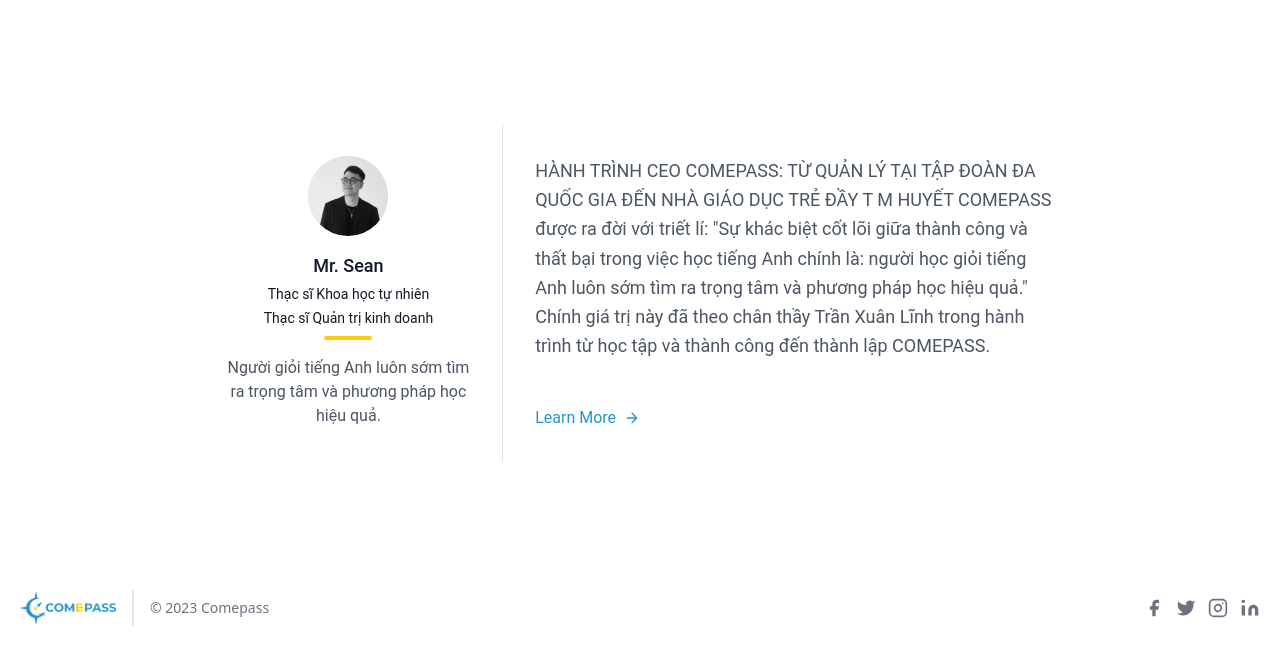
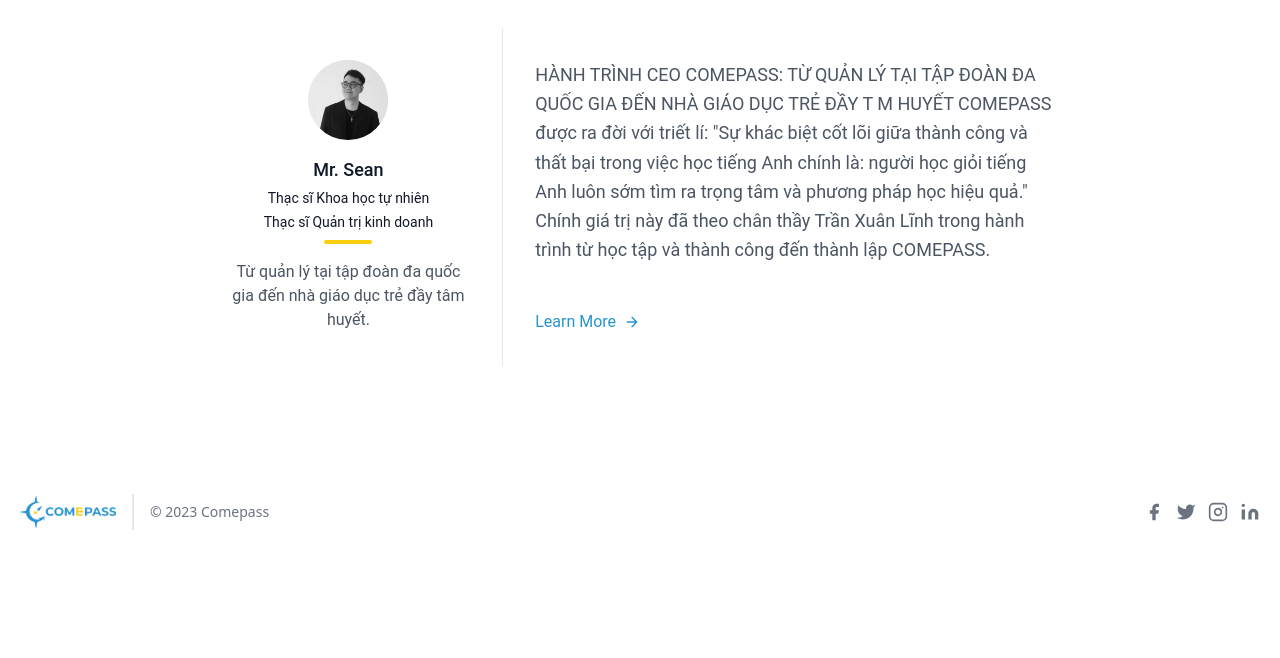
Before and after one commit to Zenotorith/project-comepass, a React (Vite) app: page /about-us in a window 1280 px wide. Shown: the part 2152-2810 px from the top of the page. After the commit the page ends 2714 px from the top, so only its background shows below. Built offline with nearby package versions, Linux system fonts and the light colour scheme.

Commit message:
modify Testimonials padding

```diff
--- a/src/components/About.tsx
+++ b/src/components/About.tsx
@@ -125,7 +125,7 @@
           </div>
         </div>
       </div>
-      <div className='container px-5 py-24 mx-auto flex flex-col'>
+      <div className='container px-5 pb-24 mx-auto flex flex-col'>
         <div className='lg:w-4/6 mx-auto'>
           <div className='flex flex-col sm:flex-row mt-10'>
             <div className='sm:w-1/3 text-center sm:pr-8 sm:py-8'>
@@ -138,7 +138,7 @@
                 <p className=' mt-1 text-gray-900 text-sm'>Thạc sĩ Khoa học tự nhiên</p>
                 <p className=' mt-1 text-gray-900 text-sm'>Thạc sĩ Quản trị kinh doanh</p>
                 <div className='w-12 h-1 bg-[#facd0e] rounded mt-2 mb-4'></div>
-                <p className='text-base'>Người giỏi tiếng Anh luôn sớm tìm ra trọng tâm và phương pháp học hiệu quả.</p>
+                <p className='text-base'>Từ quản lý tại tập đoàn đa quốc gia đến nhà giáo dục trẻ đầy tâm huyết.</p>
               </div>
             </div>
             <div className='sm:w-2/3 sm:pl-8 sm:py-8 sm:border-l border-gray-200 sm:border-t-0 border-t mt-4 pt-4 sm:mt-0 text-center sm:text-left'>
```
